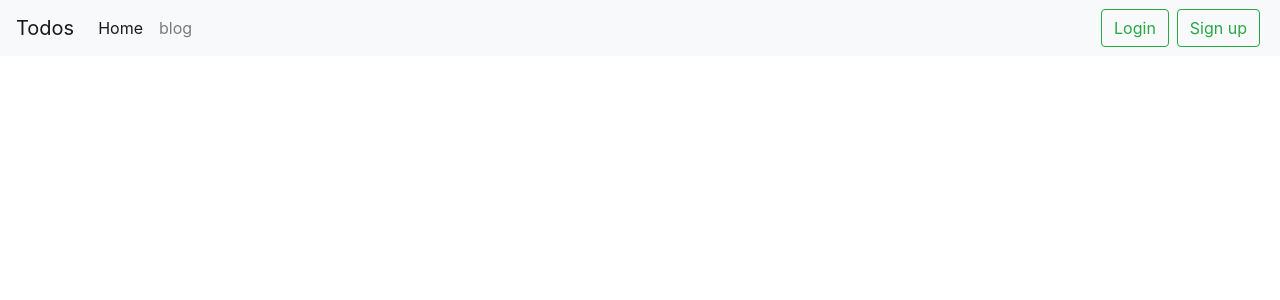
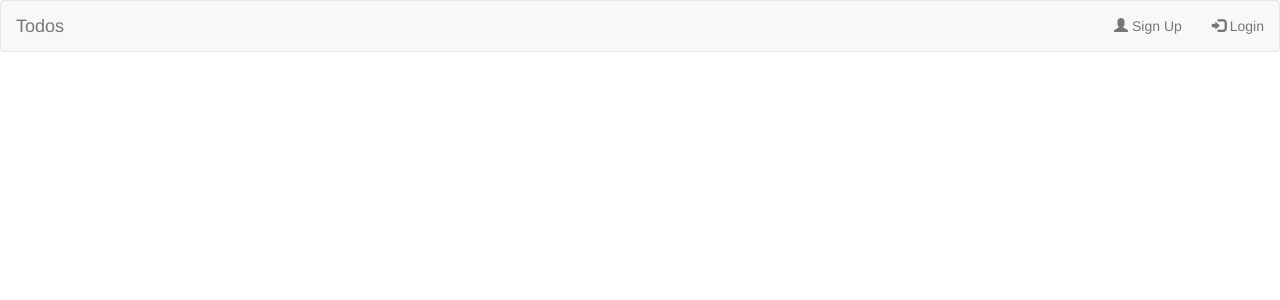
Before and after one commit to Tanishqsachdev/Todo, a Django app: page / in a window 1280 px wide. Shown: the top 300 px of the page. Run offline with Django 3.2, Linux system fonts and the light colour scheme; some libraries are stand-ins or nearby versions.

Commit message:
navbar modified

```diff
--- a/todo_app/templates/todo_app/base.html
+++ b/todo_app/templates/todo_app/base.html
@@ -6,53 +6,53 @@
     <meta name="viewport" content="width=device-width, initial-scale=1, shrink-to-fit=no">
 
     <!-- Bootstrap CSS -->
-    <link rel="stylesheet" href="https://maxcdn.bootstrapcdn.com/bootstrap/4.0.0/css/bootstrap.min.css" integrity="sha384-Gn5384xqQ1aoWXA+058RXPxPg6fy4IWvTNh0E263XmFcJlSAwiGgFAW/dAiS6JXm" crossorigin="anonymous">
 
+    <link rel="stylesheet" href="https://maxcdn.bootstrapcdn.com/bootstrap/3.4.1/css/bootstrap.min.css">
+  <script src="https://ajax.googleapis.com/ajax/libs/jquery/3.5.1/jquery.min.js"></script>
+  <script src="https://maxcdn.bootstrapcdn.com/bootstrap/3.4.1/js/bootstrap.min.js"></script>
+  <style>
+  .navbut{
+    margin-top:6px;
+  }
+  </style>
    {% block title %}
    {% endblock title %}
+
   </head>
   <body>
-  <nav class="navbar navbar-expand-lg navbar-light bg-light">
-  <a class="navbar-brand" href="#">Todos</a>
-  <button class="navbar-toggler" type="button" data-toggle="collapse" data-target="#navbarSupportedContent" aria-controls="navbarSupportedContent" aria-expanded="false" aria-label="Toggle navigation">
-    <span class="navbar-toggler-icon"></span>
-  </button>
 
-  <div class="collapse navbar-collapse" id="navbarSupportedContent">
-    <ul class="navbar-nav mr-auto">
-      <li class="nav-item active">
-        <a class="nav-link" href='# '>Home <span class="sr-only">(current)</span></a>
+<nav class="navbar navbar-default">
+  <div class="container-fluid">
+    <div class="navbar-header">
+      <a class="navbar-brand" href="{% url 'home' %}">Todos</a>
+    </div>
+
+    <ul class="nav navbar-nav navbar-right">
+    {% if user.is_authenticated %}
+     <li class="dropdown">
+        <a class="dropdown-toggle" data-toggle="dropdown" href="#">{{user.username}}
+        <span class="caret"></span></a>
+
+        <ul class="dropdown-menu">
+          <li><a href="#">Page 1-1</a></li>
+          <li><a href="#">Page 1-2</a></li>
+          <li><a href="#">Page 1-3</a></li>
+        </ul>
       </li>
-      <li class="nav-item">
-        <a class="nav-link" href="#">blog</a>
+      <li class='navbut'>
+      <form  class="" action="{% url 'logout' %}" method="POST">
+      {% csrf_token %}
+      <a class="btn btn-danger" name='logout' value='logout' type='submit'>Logout</a>
+      </form>
       </li>
+      {% else %}
+      <li><a href="{% url 'signup' %}"><span class="glyphicon glyphicon-user"></span> Sign Up</a></li>
+      <li><a href="{% url 'login' %}"><span class="glyphicon glyphicon-log-in"></span> Login</a></li>
+      {% endif %}
     </ul>
-
-      {% if user.is_authenticated %}
-      <ul class="navbar-nav mr-auto">
-      <li class="nav-item dropdown">
-        <a class="nav-link dropdown-toggle" href="#" id="navbarDropdown" role="button" data-toggle="dropdown" aria-haspopup="true" aria-expanded="false">
-          {{user.username}}
-        </a>
-        <div class="dropdown-menu" aria-labelledby="navbarDropdown">
-          <a class="dropdown-item" href="#">Action</a>
-          <a class="dropdown-item" href="#">Another action</a>
-          <a class="dropdown-item" href="#">Something else here</a>
-        </div>
-      </li>
-      </ul>
-      <form action="{% url 'logout' %}" method="POST">
-      {% csrf_token %}
-      <button class="btn btn-outline-success my-2 my-sm-0 mx-1" name='logout' value='logout' type='submit'>Logout</button>
-      </form>
-      {% else %}
-      <a href={% url 'login' %}><button class="btn btn-outline-success my-2 my-sm-0 mx-1" type='button'>Login</button></a>
-      <a href={% url 'signup' %}><button class="btn btn-outline-success my-2 my-sm-0 mx-1" type='button'>Sign up</button></a>
-      {% endif %}
-
-
   </div>
 </nav>
+
      {% block body %}
 
      {% endblock body %}
```
